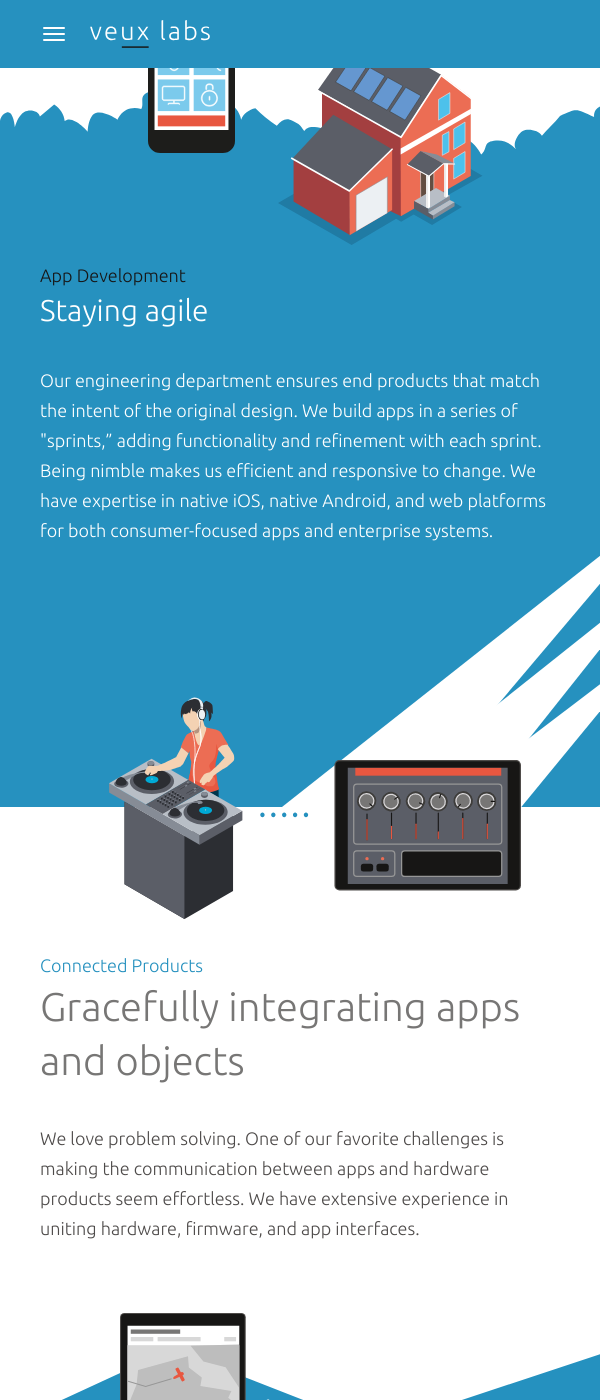
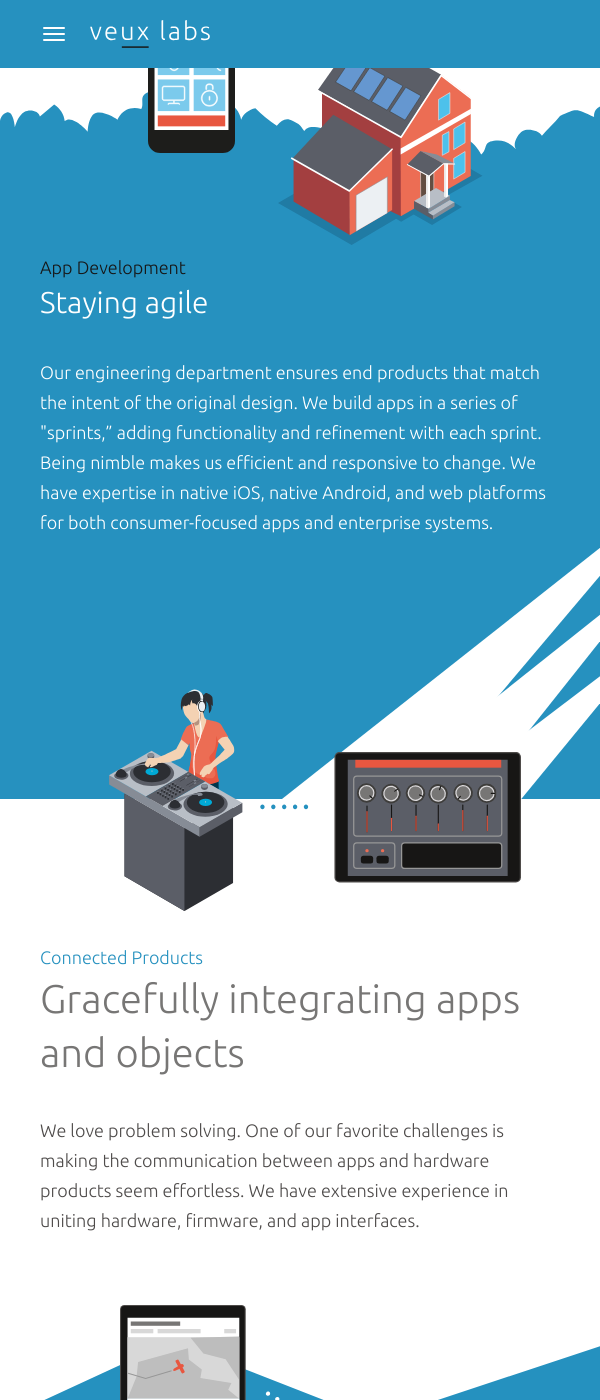
Before and after one commit to VeuxLabs/VeuxLabs.github.io, a Jekyll site: the page built from index.html, in a window 600 px wide and 1400 px high, scrolled down 2791 px. Built offline with Jekyll 4.4.1, drawn with Linux system fonts in a browser that asks for light colours; nearby versions of some CDN libraries; comment, search, counter and statistics services are not loaded.

Commit message:
iPad Fixes.

```diff
--- a/_includes/work_lightspeed.html
+++ b/_includes/work_lightspeed.html
@@ -15,7 +15,7 @@
 	 		</div>
 		</div>
 		<div class="content-div">
- 			<div class="col-lg-6 col-md-5 col-sm-6 col-xs-12 mid-column1">
+ 			<div class="col-lg-6 col-md-6 col-sm-6 col-xs-12 mid-column1">
 	 			<h1 class="title">Challenge</h1>
 	 			<p>
 	 				<span>Streamlining In-Flight Communication </span> <br>
--- a/css/landing-page.css
+++ b/css/landing-page.css
@@ -1215,6 +1215,15 @@
     }
 }
 
+@media (max-width: 767px) {
+    .app-dev .dev-img {
+        background-position-y: 110px;
+    }
+    .app-dev .dev-img img {
+        margin-bottom: -65px;
+    }
+}
+
 @media (min-width: 480px) {
     .support .container {
         width: 90%;
@@ -1223,13 +1232,12 @@
 
 @media (min-width: 480px) and (max-width: 768px)  {
     .app-dev .dev-img {
-        background-position-y: 110px;
         padding-left: 40px;
         padding-right: 10px;
         text-align: center;
     }
     .app-dev .dev-img img {
-        margin-bottom: -65px;
+        margin-bottom: -130px;
         padding-left: 0;
     }
     .product-development {
```
